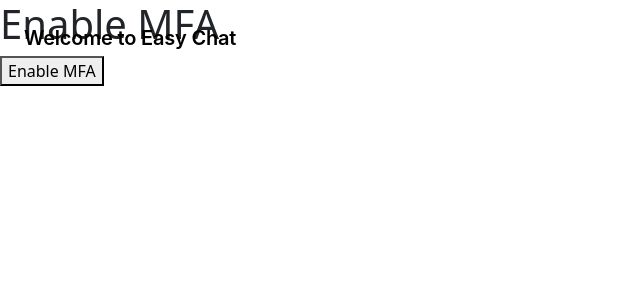
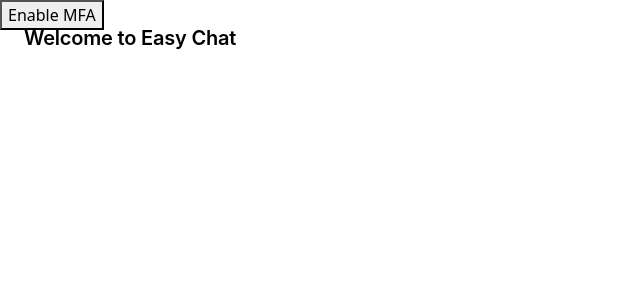
Before and after one commit to r9young/COSC2737-Ass3-React-App, a React (Create React App) app: page /mfa in a window 1280 px wide. Shown: the top 300 px of the page, without its empty margins (0-640 px from the left). Built offline with nearby package versions, Linux system fonts and the light colour scheme.

Commit message:
code can be scannend

```diff
--- a/src/components/MFA/MFA.jsx
+++ b/src/components/MFA/MFA.jsx
@@ -1,41 +1,36 @@
 import React, { useState } from 'react';
 
-const Mfa = () => {
+const EnableMFA = () => {
   const [qrCodeUrl, setQrCodeUrl] = useState('');
 
-  const enableMfa = async () => {
-    const userId = localStorage.getItem('userId'); // Assuming you have a userId stored in localStorage
+  const enableMFA = async () => {
     try {
       const response = await fetch('http://13.54.65.192:4000/enable-mfa', {
         method: 'POST',
-        headers: { 'Content-Type': 'application/json' },
-        body: JSON.stringify({ userId })
+        headers: {
+          'Content-Type': 'application/json',
+        },
+        body: JSON.stringify({ userId: '60d0fe4f5311236168a109ca' }), // Use a valid userId
       });
 
-      const result = await response.json();
-      if (result.qrCodeUrl) {
-        setQrCodeUrl(result.qrCodeUrl);
-      } else {
-        alert('Failed to generate QR code. Please try again.');
+      if (!response.ok) {
+        const errorData = await response.json();
+        throw new Error(errorData.error);
       }
+
+      const data = await response.json();
+      setQrCodeUrl(data.qrCodeUrl);
     } catch (error) {
-      console.error('Error generating QR code:', error);
-      alert('An error occurred while generating the QR code.');
+      console.error('Error enabling MFA:', error.message);
     }
   };
 
   return (
     <div>
-      <h1>Enable MFA</h1>
-      <button onClick={enableMfa}>Enable MFA</button>
-      {qrCodeUrl && (
-        <div id="qrCodeContainer">
-          <p>Scan this QR code with your Google Authenticator app:</p>
-          <img id="qrCodeImage" src={qrCodeUrl} alt="QR Code" />
-        </div>
-      )}
+      <button onClick={enableMFA}>Enable MFA</button>
+      {qrCodeUrl && <img src={qrCodeUrl} alt="QR Code" />}
     </div>
   );
 };
 
-export default Mfa;
+export default EnableMFA;
```
